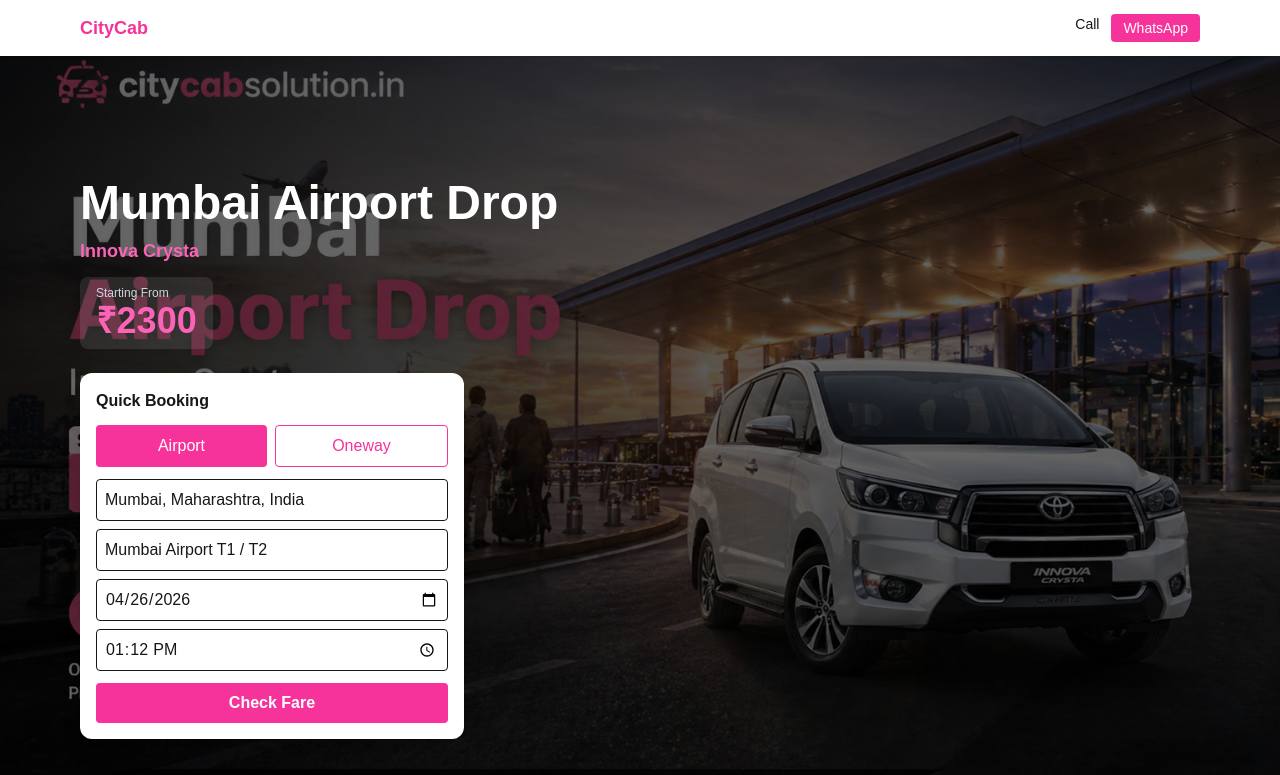
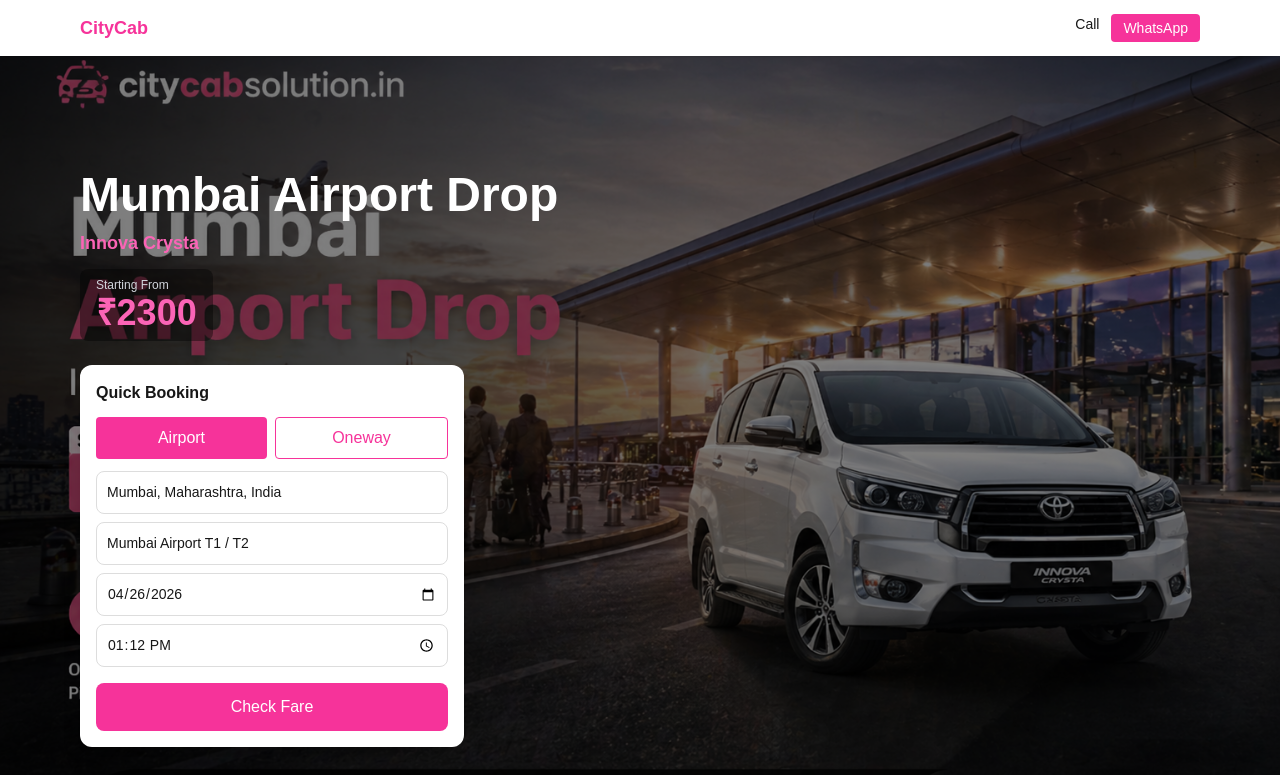
Before and after one commit to citycarsolution/city-cab, a Next.js app: page / in a window 1280 px wide. Shown: the top 775 px of the page. Built offline with nearby package versions, Linux system fonts and the light colour scheme.

Commit message:
hero blur fix

```diff
--- a/app/components/Hero.tsx
+++ b/app/components/Hero.tsx
@@ -29,7 +29,7 @@
   const [date, setDate] = useState("");
   const [time, setTime] = useState("");
 
-  // 🔥 AUTO SLIDE
+  // AUTO SLIDE
   useEffect(() => {
     const interval = setInterval(() => {
       setIndex((i) => (i + 1) % services.length);
@@ -37,7 +37,7 @@
     return () => clearInterval(interval);
   }, []);
 
-  // 🔥 AUTO DATE + TIME (+1 HOUR)
+  // AUTO DATE + TIME
   useEffect(() => {
     const now = new Date();
     now.setHours(now.getHours() + 1);
@@ -49,7 +49,7 @@
     setDrop("Mumbai Airport T1 / T2");
   }, []);
 
-  // 🔥 SWITCH AUTO
+  // SWITCH DROP
   useEffect(() => {
     if (services[index].type === "airport") {
       setDrop("Mumbai Airport T1 / T2");
@@ -65,33 +65,33 @@
   };
 
   return (
-    <section className="relative h-[85vh] md:h-screen flex items-end md:items-center">
+    <section className="relative isolate h-[85vh] md:h-screen flex items-end md:items-center overflow-hidden">
 
-      {/* BG */}
+      {/* BACKGROUND */}
       <div
-        className="absolute inset-0 bg-cover bg-center transition-all duration-700"
+        className="absolute inset-0 bg-cover bg-center"
         style={{ backgroundImage: `url(${services[index].bg})` }}
       />
 
-      {/* OVERLAY */}
-      <div className="absolute inset-0 bg-black/60" />
+      {/* DARK OVERLAY (SAFE) */}
+      <div className="absolute inset-0 bg-black/50 pointer-events-none" />
 
+      {/* CONTENT */}
       <div className="relative z-10 w-full px-4 md:max-w-6xl mx-auto">
 
-        {/* 🔥 LEFT CONTENT */}
-        <div className="text-white mb-4 md:mb-0">
+        {/* TEXT */}
+        <div className="text-white mb-4">
 
           <h1 className="text-2xl md:text-5xl font-bold leading-tight">
             {services[index].title}
           </h1>
 
-          {/* 🔥 CAR NAME */}
           <p className="text-sm md:text-lg text-pink-400 font-semibold mt-1">
             {services[index].car}
           </p>
 
-          {/* 🔥 PRICE BOX */}
-          <div className="mt-3 inline-block bg-white/10 backdrop-blur px-4 py-2 rounded-lg">
+          {/* PRICE FIX (NO BLUR) */}
+          <div className="mt-3 inline-block bg-black/40 px-4 py-2 rounded-lg">
 
             <p className="text-xs text-gray-300">
               Starting From
@@ -105,14 +105,13 @@
 
         </div>
 
-        {/* 🔥 FORM */}
+        {/* FORM */}
         <div className="bg-white rounded-xl p-4 shadow-xl w-full md:max-w-sm mt-4 md:mt-6">
 
           <h2 className="font-semibold text-base mb-3">
             Quick Booking
           </h2>
 
-          {/* SWITCH */}
           <div className="flex gap-2 mb-3">
             <button
               onClick={() => setIndex(1)}
@@ -137,35 +136,14 @@
             </button>
           </div>
 
-          <input
-            value={pickup}
-            onChange={(e) => setPickup(e.target.value)}
-            className="w-full mb-2 p-2 border rounded"
-          />
-
-          <input
-            value={drop}
-            onChange={(e) => setDrop(e.target.value)}
-            className="w-full mb-2 p-2 border rounded"
-          />
-
-          <input
-            type="date"
-            value={date}
-            onChange={(e) => setDate(e.target.value)}
-            className="w-full mb-2 p-2 border rounded"
-          />
-
-          <input
-            type="time"
-            value={time}
-            onChange={(e) => setTime(e.target.value)}
-            className="w-full mb-3 p-2 border rounded"
-          />
+          <input value={pickup} className="input" />
+          <input value={drop} className="input" />
+          <input type="date" value={date} className="input" />
+          <input type="time" value={time} className="input" />
 
           <button
             onClick={handleSearch}
-            className="w-full bg-pink-500 text-white py-2 rounded font-semibold"
+            className="w-full bg-pink-500 text-white py-3 rounded-lg mt-2"
           >
             Check Fare
           </button>
```
